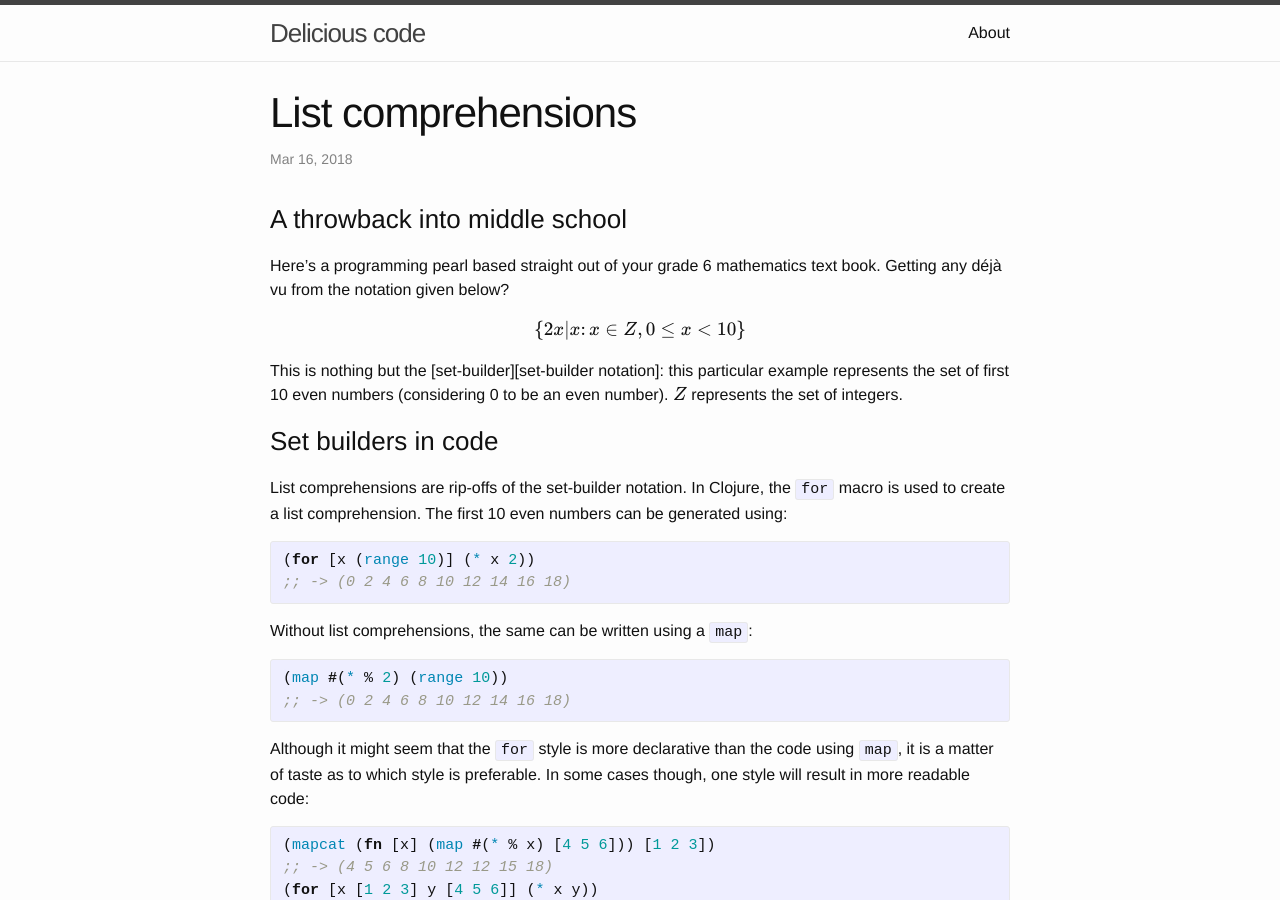
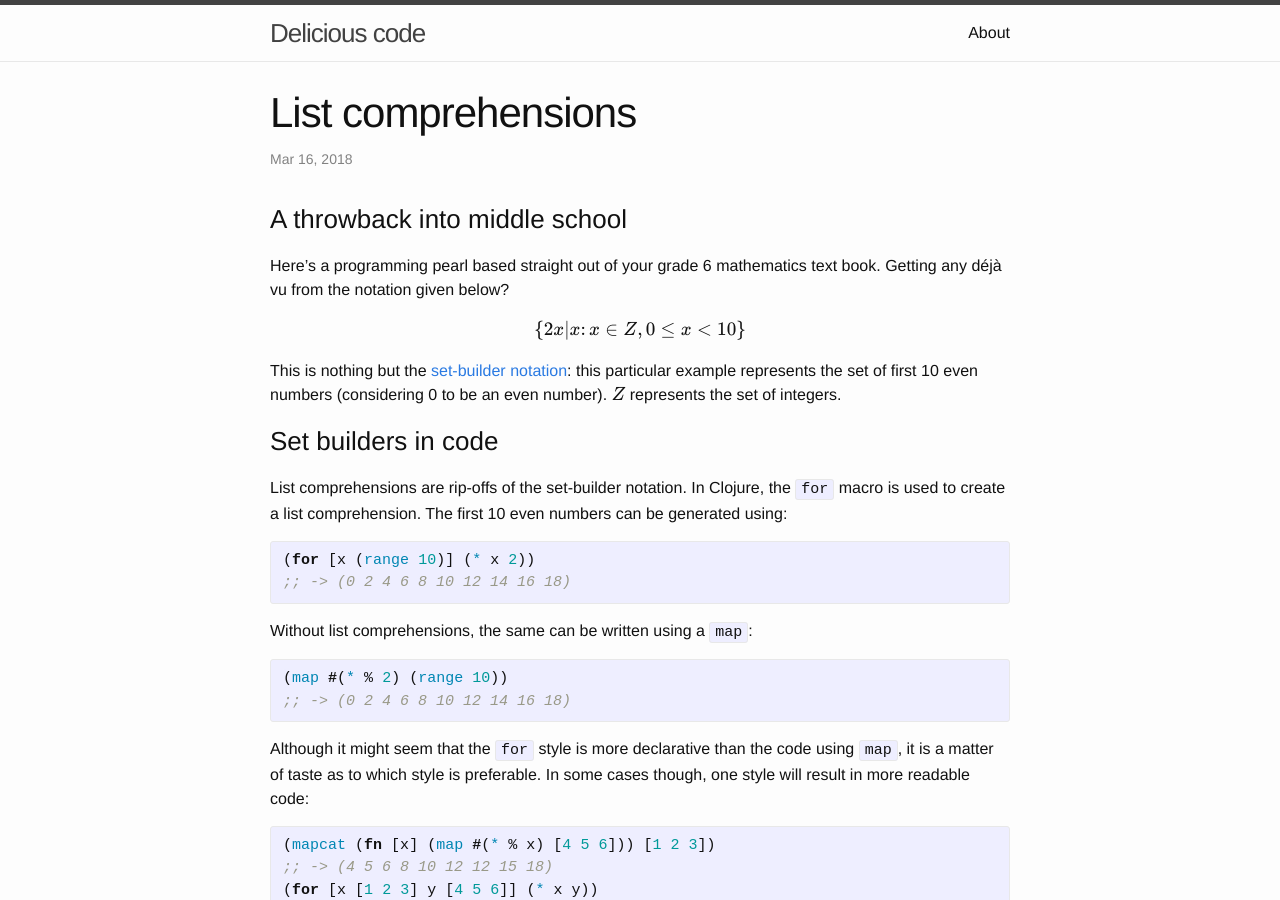
Before and after one commit to aquaraga/aquaraga.github.io, a Jekyll site: the page built from _posts/2018-03-17-list-comprehensions.md, in a window 1280 px wide and 900 px high. Built offline with Jekyll 4.4.1, drawn with Linux system fonts in a browser that asks for light colours; formulas are drawn with MathJax 3; comment, search, counter and statistics services are not loaded; part of the change alters nothing that is shown.

Commit message:
Rectify link

```diff
--- a/_posts/2018-03-17-list-comprehensions.md
+++ b/_posts/2018-03-17-list-comprehensions.md
@@ -12,7 +12,7 @@ Here's a programming pearl based straight out of your grade 6 mathematics text b
 
 $$ \{ 2x | x\colon x \in Z, 0 \le x < 10 \} $$
 
-This is nothing but the [set-builder][set-builder notation]: this particular example represents the set of first 10 even numbers (considering 0 to be an even number). $$ Z $$ represents the set of integers.
+This is nothing but the [set-builder notation][set-builder]: this particular example represents the set of first 10 even numbers (considering 0 to be an even number). $$ Z $$ represents the set of integers.
 
 ### Set builders in code ###
 
```
